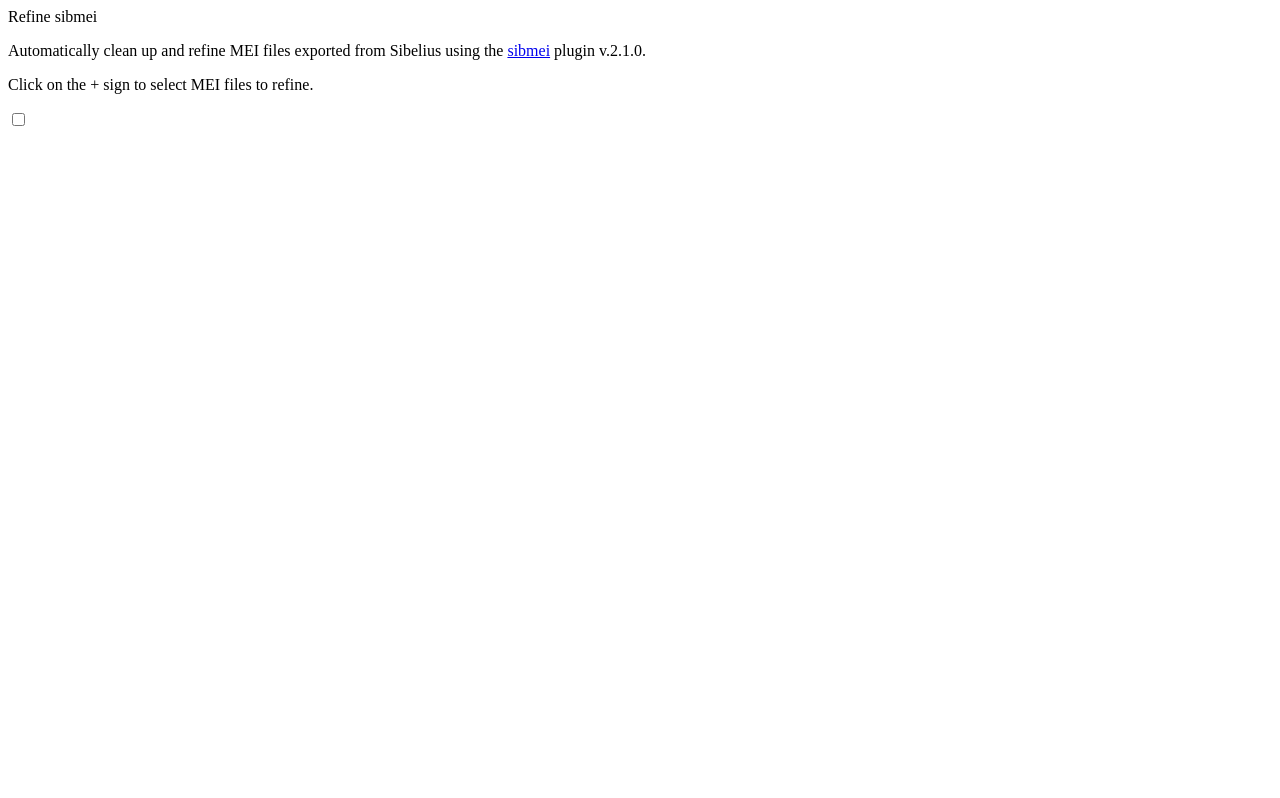
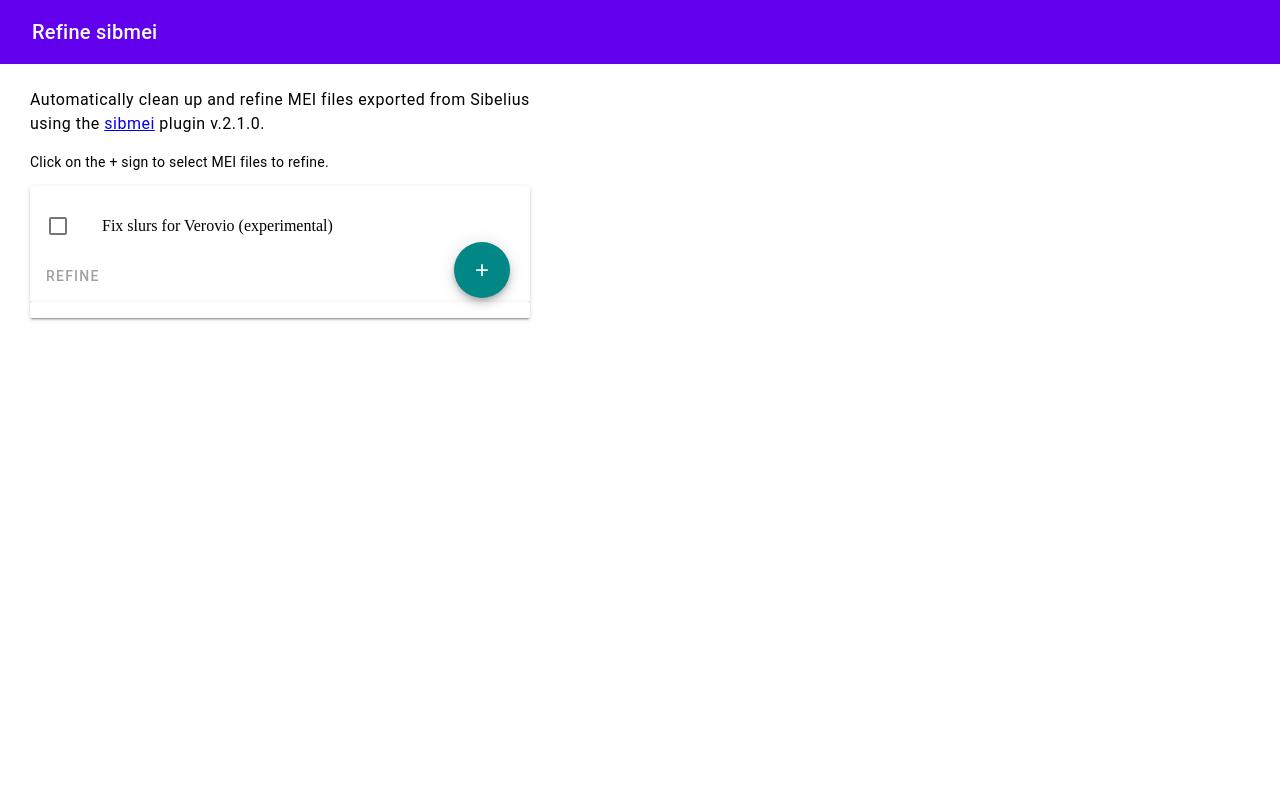
Before and after one commit to raffazizzi/refine-sibmei, a plain HTML site: page index.html in a window 1280 px wide. Shown: the top 798 px of the page. Drawn offline with Linux system fonts and the light colour scheme; the site is published under a folder, as on GitHub Pages, so addresses that start at the root find nothing.

Commit message:
fixed path

```diff
--- a/index.html
+++ b/index.html
@@ -69,6 +69,6 @@
         <button type="button" class="mdc-snackbar__action-button"></button>
       </div>
     </div>
-    <script src="/refine-sibmei.js"></script>
+    <script src="refine-sibmei.js"></script>
   </body>
 </html>
```
